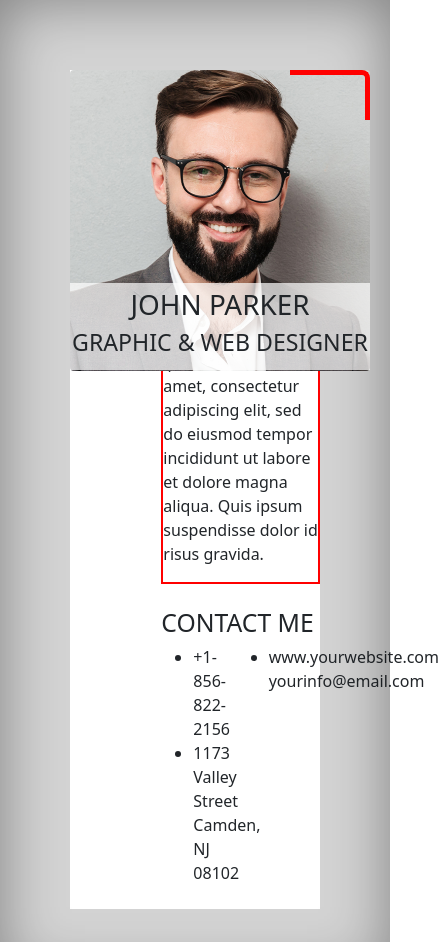
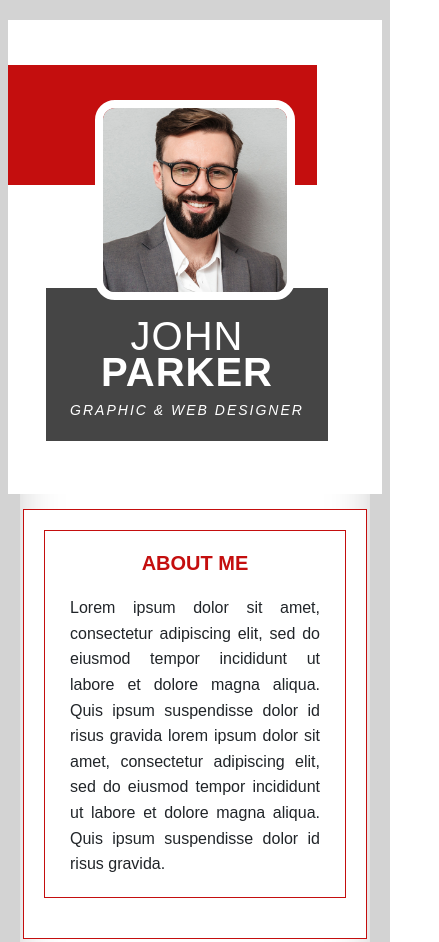
Before and after one commit to ani-fly/Laboratory, a website: page app/index.html in a window 390 px wide. Shown: the top 942 px of the page, 439 px wide, since content can reach past the window. Drawn offline with nearby package versions, Linux system fonts and the light colour scheme; files that its build step writes are made by us from their sources.

Commit message:
готове фото та кольорові блоки

```diff
--- /dev/null
+++ b/app/html/aboutme.html
@@ -0,0 +1,4 @@
+<div class="about-me-block">
+    <h2 class="section-title">ABOUT ME</h2>
+    <p>Lorem ipsum dolor sit amet, consectetur adipiscing elit, sed do eiusmod tempor incididunt ut labore et dolore magna aliqua. Quis ipsum suspendisse dolor id risus gravida lorem ipsum dolor sit amet, consectetur adipiscing elit, sed do eiusmod tempor incididunt ut labore et dolore magna aliqua. Quis ipsum suspendisse dolor id risus gravida.</p>
+</div>
--- /dev/null
+++ b/app/html/contact.html
@@ -0,0 +1,18 @@
+<div class="contact-section">
+  <h2 class="section-title">CONTACT ME</h2>
+
+  <div class="contact-info">
+    <div class="col-6">
+      <ul>
+        <li>+1-856-822-2156</li>
+        <li>1173 Valley Street<br>Camden, NJ 08102</li>
+      </ul>
+    </div>
+
+    <div class="col-6">
+      <ul>
+        <li>www.yourwebsite.com<br>yourinfo@email.com</li>
+      </ul>
+    </div>
+  </div>
+</div>
--- /dev/null
+++ b/app/html/header.html
@@ -0,0 +1,8 @@
+<div class="photo-block">
+    <img src="img/Portret.jpg" alt="John Parker" class="photo">
+      <div class="name-role">
+      <p class="name">JOHN </p>
+      <p class="surname">PARKER</p>
+      <p class="role">GRAPHIC & WEB DESIGNER</p>
+      </div>
+</div>
--- a/app/index.html
+++ b/app/index.html
@@ -4,51 +4,33 @@
   <meta charset="UTF-8">
   <meta name="viewport" content="width=device-width, initial-scale=1.0">
   <title>John Parker</title>
-    <link href="https://cdn.jsdelivr.net/npm/bootstrap@5.3.0-alpha1/dist/css/bootstrap.min.css" rel="stylesheet">
+  <link rel="stylesheet" href="css/bootstrap.min.css">
   <link rel="stylesheet" href="css/style.min.css">
+  <link rel="stylesheet" href="https://cdnjs.cloudflare.com/ajax/libs/font-awesome/6.4.0/css/all.min.css">
 </head>
 <body>
   <div class="resume-container">
-        <!-- Header Section -->
-        <div class="header-section">
-          <div class = "row">
-            <div class = "col-4">
-              <div class="photo-container">
-                <div class="double-frame">
-                <img src="img/Portret.jpg"alt="Фото" class="photo">
-                <div class="corner-frame"></div>
-                <div class="caption">
-                  <h1 class="name">JOHN PARKER</h1>
-                  <h3 class="name">GRAPHIC & WEB DESIGNER</h3></div>
+  <div class="row">
+
+    <div class="col-12 col-md-4 left-column">
+      <div class="red-block"></div>
+      <div class="header-block">
+        @@include('html/header.html')
       </div>
     </div>
-            </div class>
-            <div class = "col-8">
-              <div class="mb-4" style = "border: 2px solid red">
-                    <h2 class="section-title">ABOUT ME</h2>
-                    <p>Lorem ipsum dolor sit amet, consectetur adipiscing elit, sed do eiusmod tempor incididunt ut labore et dolore magna aliqua. Quis ipsum suspendisse dolor id risus gravida lorem ipsum dolor sit amet, consectetur adipiscing elit, sed do eiusmod tempor incididunt ut labore et dolore magna aliqua. Quis ipsum suspendisse dolor id risus gravida.</p>
+
+
+    <div class="col-12 col-md-8 right-column">
+      <div class="about-me-block">
+        @@include('html/aboutme.html')
+      </div>
+      <div class="contact-me-block">
+        @@include('html/contact.html')
+      </div>
     </div>
 
-                <div class="mb-4">
-                    <h2 class="section-title">CONTACT ME</h2>
-                    <ul class="contact-info">
-                      <div class = "row">
-                        <div class = "col-6">
-                          <li>+1-856-822-2156</li>
-                          <li>1173 Valley Street<br>Camden, NJ 08102</li>
-                        </div class>
-                        <div class = "col-6">
-                          <li>www.yourwebsite.com<br>yourinfo@email.com</li>
-                        </div class>
-                      </div class>
-                    </ul>
+  </div>
 </div>
 
-            </div class>
-          </div class>
-
-
-
-    <script src="https://cdn.jsdelivr.net/npm/bootstrap@5.3.0-alpha1/dist/js/bootstrap.bundle.min.js"></script>
 </body>
 </html>
--- a/app/scss/style.scss
+++ b/app/scss/style.scss
@@ -1,56 +1,245 @@
 body {
-    border: 70px solid #d3d3d3; /* Сіра рамка */
   margin: 0;
-    background-color: white; /* Біле тло для контенту */
+  font-family: Arial, sans-serif;
+  background-color: white;
+  border: 70px solid #d3d3d3;
   position: relative;
-}
-//для того щоб тінь не заходила на тло
-body::before {
+  min-height: 100vh;
+
+  &::before {
     content: '';
     position: absolute;
     top: -70px;
     left: -70px;
     right: -70px;
     bottom: -70px;
-    box-shadow: inset 0 0 60px rgba(0, 0, 0, 0.4); /* Тінь тільки в рамці */
+    box-shadow: inset 0 0 60px rgba(0,0,0,0.4);
     pointer-events: none;
+    z-index: -1;
+  }
+}
+
+.container-fluid {
+  position: relative;
+  z-index: 1;
+}
+
+/* Ліва колонка */
+.left-column {
+  padding: 0;
+  background: white;
+  position: relative;
+  z-index: 2;
+  min-height: 100vh;
+  overflow: hidden;
+
+  .red-block {
+    width: 560px;
+    height: 330px;
+    background-color: #c40e0e;
+    margin-bottom: -260px;
+    margin-left: -100px;
+    margin-top: 30px;
+  }
+}
+
+.header-block {
+  text-align: right;
+  position: relative;
+  padding: 30px 0 30px 30px;
+
+  .photo {
+    width: 100%;
+    max-width: 350px;
+    border: 8px solid white;
+    border-radius: 20px;
+    margin: -80px 0 80px auto;
+    display: block;
+    position: relative;
+    z-index: 3;
+  }
+}
+
+.name-role {
+  color: white;
+  text-align: left;
+  background-color: rgb(69, 69, 69);
+  padding: 40px 30px 30px 100px;
+  border-radius: 8px 0 0 8px;
+  margin: -120px 0 0;
+  width: 544px;
+  margin-left: -38px;
+  position: relative;
+  z-index: 2;
+  min-height: 150px;
+  box-sizing: border-box;
+  border: 8px solid white;
+
+  .name {
+    font-size: 70px;
+    font-weight: normal;
+    margin: 0;
+    color: white;
+    line-height: 0.9;
+    text-transform: uppercase;
+    letter-spacing: 1px;
+  }
+
+  .surname {
+    font-size: 70px;
+    font-weight: 900;
+    margin: 0;
+    color: white;
+    line-height: 0.9;
+    text-transform: uppercase;
+    letter-spacing: 1px;
+  }
+
+  .role {
+    font-size: 18px;
+    font-style: italic;
+    margin: 10px 0 0;
+    color: white;
+    text-transform: uppercase;
+    letter-spacing: 2px;
+    font-weight: normal;
+  }
+}
+
+/* Права колонка */
+.right-column {
+  .about-me-block {
+    padding: 30px;
+    margin-bottom: 20px;
+    background: white;
+
+    /* Простий червоний контур як на зображенні */
+    border: 1px solid #c40e0e;
+    border-radius: 0; /* Без закруглень */
+    max-width: 800px;
+    margin-left: auto;
+    margin-right: auto;
+
+    .section-title {
+      text-align: center;
+      color: #c40e0e;
+      font-weight: bold;
+      font-size: 24px;
+      margin-bottom: 20px;
+      text-transform: uppercase;
+    }
+
+    p {
+      margin: 0;
+      line-height: 1.6;
+      text-align: justify;
+      padding: 0 10px;
+    }
+  }
 }
 
 
-.photo-container {
-    position: relative;
-    display: inline-block;
-    width: 300px;
-    height: 300px;
+  .contact-me-block {
+    padding: 20px;
+    margin-bottom: 20px;
+    background: white;
   }
 
-.photo {
-    display: block;
-    width: 100%;
-    height: 100%;
-    object-fit: cover;
-    border-radius: 4px;
+  h3 {
+    margin-top: 0;
+    font-weight: bold;
   }
 
-.corner-frame {
-    position: absolute;
-    top: 0;
-    right: 0;
-    width: 80px;             /* ширина рамки */
-    height: 50px;            /* висота рамки */
-    border-top: 5px solid red;       /* верхня лінія рамки */
-    border-right: 5px solid red;     /* права лінія рамки */
-    border-top-right-radius: 8px;    /* закруглений верхній правий кут */
-    box-sizing: border-box;
+  ul {
+    list-style: none;
+    padding: 0;
+    margin: 0;
+
+    li {
+      margin-bottom: 5px;
+    }
   }
 
-.caption {
-    position: absolute;
-    bottom: 0;
-    left: 0;
+
+/* Адаптивність */
+@media (max-width: 768px) {
+  body {
+    border: 20px solid #d3d3d3;
+
+    &::before {
+      top: -20px;
+      left: -20px;
+      right: -20px;
+      bottom: -20px;
+    }
+  }
+
+  .left-column,
+  .right-column {
+    padding: 15px;
+  }
+
+  .left-column {
+    min-height: auto;
+    padding-bottom: 30px;
+
+    .red-block {
       width: 100%;
+      height: 120px;
+      margin-left: -50px;
+      margin-bottom: -60px;
+      margin-top: 30px;
+    }
+  }
+
+  .header-block {
     text-align: center;
-    background: rgba(255,255,255,0.7);
-    padding: 5px 0;
-    font-weight: bold;
+    padding: 15px;
+
+    .photo {
+      margin: -40px auto 60px;
+      max-width: 200px;
+      z-index: 3;
     }
+  }
+
+  .name-role {
+    text-align: center;
+    max-width: 100%;
+    padding: 30px 20px 20px;
+    margin-top: -80px;
+    min-height: 100px;
+    border-radius: 8px;
+    margin-left: 0;
+    width: calc(100% - 16px);
+    border: 8px solid white;
+    z-index: 2;
+
+    .name {
+      font-size: 40px;
+    }
+
+    .surname {
+      font-size: 40px;
+    }
+
+    .role {
+      font-size: 14px;
+    }
+  }
+
+  .right-column {
+    .about-me-block {
+      padding: 20px;
+      max-width: 100%;
+
+      .section-title {
+        font-size: 20px;
+      }
+
+      p {
+        padding: 0 5px;
+      }
+    }
+  }
+}
```
Also changed, not shown: app/html/a.html (deleted), app/html/b.html (deleted). Lines whose indentation alone changed are shown as unchanged.
